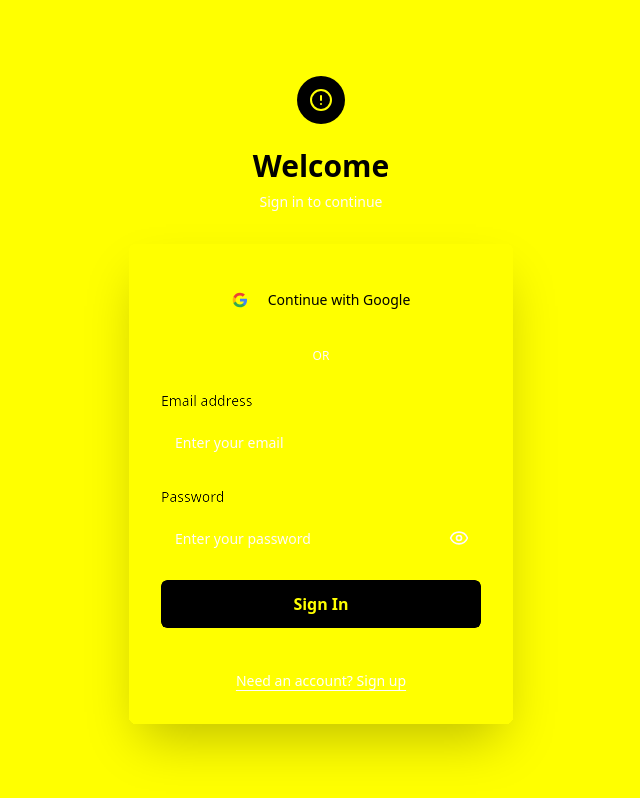
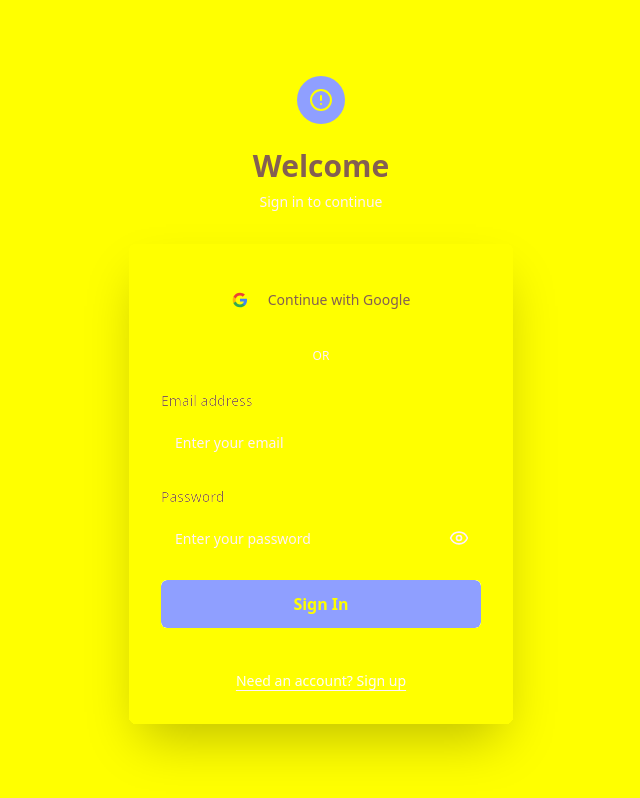
Before and after one commit to Rickycodefingers/Harvest-frontend, a React (Vite) app: page /login in a window 1280 px wide. Shown: the whole page, without its empty margins (319-959 px from the left). Built offline with nearby package versions, Linux system fonts and the light colour scheme.

Commit message:
Revert color changes
Reverts the color system changes to a more standard color scheme.

```diff
--- a/src/index.css
+++ b/src/index.css
@@ -8,81 +8,81 @@
 @layer base {
   :root {
     --background: 255 255 255;
-    --foreground: 0 0 0;
+    --foreground: 15 23 42;
 
     --card: 255 255 255;
-    --card-foreground: 0 0 0;
+    --card-foreground: 15 23 42;
 
     --popover: 255 255 255;
-    --popover-foreground: 0 0 0;
+    --popover-foreground: 15 23 42;
 
-    --primary: 0 0 0;
+    --primary: 59 130 246;
     --primary-foreground: 255 255 255;
 
-    --secondary: 245 245 245;
-    --secondary-foreground: 0 0 0;
+    --secondary: 241 245 249;
+    --secondary-foreground: 51 65 85;
 
-    --muted: 250 250 250;
-    --muted-foreground: 115 115 115;
+    --muted: 248 250 252;
+    --muted-foreground: 100 116 139;
 
-    --accent: 245 245 245;
-    --accent-foreground: 0 0 0;
+    --accent: 241 245 249;
+    --accent-foreground: 51 65 85;
 
-    --destructive: 220 38 38;
+    --destructive: 239 68 68;
     --destructive-foreground: 255 255 255;
 
-    --border: 229 229 229;
-    --input: 229 229 229;
-    --ring: 0 0 0;
+    --border: 226 232 240;
+    --input: 226 232 240;
+    --ring: 59 130 246;
 
     --radius: 0.5rem;
 
-    --sidebar-background: 250 250 250;
-    --sidebar-foreground: 0 0 0;
-    --sidebar-primary: 0 0 0;
+    --sidebar-background: 248 250 252;
+    --sidebar-foreground: 51 65 85;
+    --sidebar-primary: 59 130 246;
     --sidebar-primary-foreground: 255 255 255;
-    --sidebar-accent: 245 245 245;
-    --sidebar-accent-foreground: 0 0 0;
-    --sidebar-border: 229 229 229;
-    --sidebar-ring: 0 0 0;
+    --sidebar-accent: 241 245 249;
+    --sidebar-accent-foreground: 51 65 85;
+    --sidebar-border: 226 232 240;
+    --sidebar-ring: 59 130 246;
   }
 
   .dark {
-    --background: 0 0 0;
-    --foreground: 255 255 255;
+    --background: 15 23 42;
+    --foreground: 241 245 249;
 
-    --card: 0 0 0;
-    --card-foreground: 255 255 255;
+    --card: 30 41 59;
+    --card-foreground: 241 245 249;
 
-    --popover: 0 0 0;
-    --popover-foreground: 255 255 255;
+    --popover: 30 41 59;
+    --popover-foreground: 241 245 249;
 
-    --primary: 255 255 255;
-    --primary-foreground: 0 0 0;
+    --primary: 96 165 250;
+    --primary-foreground: 15 23 42;
 
-    --secondary: 38 38 38;
-    --secondary-foreground: 255 255 255;
+    --secondary: 51 65 85;
+    --secondary-foreground: 226 232 240;
 
-    --muted: 26 26 26;
-    --muted-foreground: 140 140 140;
+    --muted: 51 65 85;
+    --muted-foreground: 148 163 184;
 
-    --accent: 38 38 38;
-    --accent-foreground: 255 255 255;
+    --accent: 51 65 85;
+    --accent-foreground: 226 232 240;
 
-    --destructive: 220 38 38;
+    --destructive: 239 68 68;
     --destructive-foreground: 255 255 255;
 
-    --border: 38 38 38;
-    --input: 38 38 38;
-    --ring: 255 255 255;
-    --sidebar-background: 26 26 26;
-    --sidebar-foreground: 255 255 255;
-    --sidebar-primary: 255 255 255;
-    --sidebar-primary-foreground: 0 0 0;
-    --sidebar-accent: 38 38 38;
-    --sidebar-accent-foreground: 255 255 255;
-    --sidebar-border: 38 38 38;
-    --sidebar-ring: 255 255 255;
+    --border: 51 65 85;
+    --input: 51 65 85;
+    --ring: 96 165 250;
+    --sidebar-background: 30 41 59;
+    --sidebar-foreground: 241 245 249;
+    --sidebar-primary: 96 165 250;
+    --sidebar-primary-foreground: 15 23 42;
+    --sidebar-accent: 51 65 85;
+    --sidebar-accent-foreground: 226 232 240;
+    --sidebar-border: 51 65 85;
+    --sidebar-ring: 96 165 250;
   }
 }
 
```
